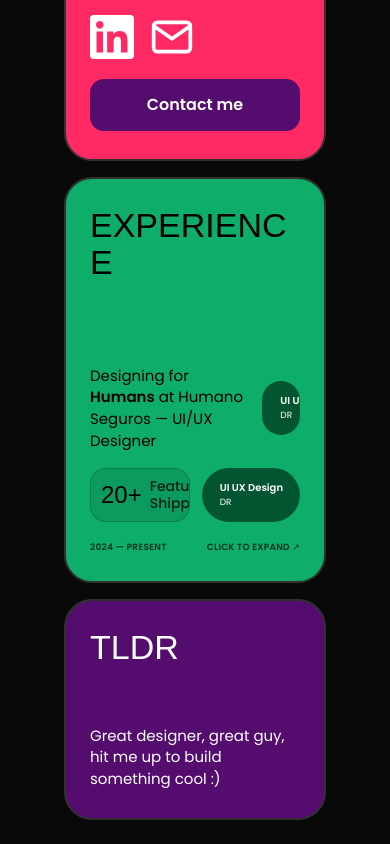
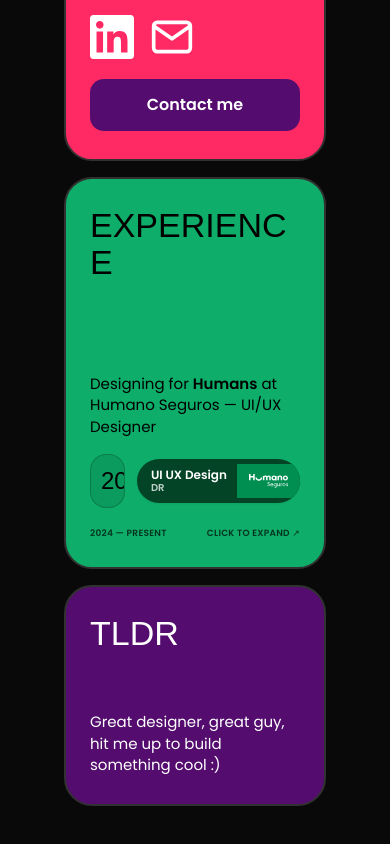
Before and after one commit to moicsrod/moics-portfolio, a React (Vite) app: page / in a window 390 px wide. Shown: the part 1584-2428 px from the top of the page. Built offline with nearby package versions, Linux system fonts and the light colour scheme; a web font is replaced by a local one.

Commit message:
fix: remove duplicate pill on mobile and normalize vertical card spacing

```diff
--- a/src/components/BentoGrid.jsx
+++ b/src/components/BentoGrid.jsx
@@ -174,15 +174,16 @@ function ExperienceCard({ expanded, onToggle }) {
     >
       <h2 className="design-title font-['Boldonse',sans-serif]">EXPERIENCE</h2>
       {!expanded ? (
-        <div className="experience-collapsed-content">
+        <div className="experience-collapsed-content flex flex-col justify-between flex-1 h-full">
+          {/* Top content */}
           <div className="experience-collapsed-top">
-            <div className="experience-summary">
-              <p className="m-0 text-black">
+            <div className="experience-summary pt-2">
+              <p className="m-0 text-black text-base sm:text-lg leading-snug">
                 Designing for <b>Humans</b> at Humano Seguros — UI/UX Designer
               </p>
             </div>
-            {/* Píldora original intacta para Tablet y PC (visible solo en md o superior) */}
-            <div className="hidden md:flex experience-brand experience-brand-compact">
+            {/* Píldora original de Desktop: oculta obligatoriamente en mobile (!hidden md:!flex) para eliminar la píldora extra */}
+            <div className="experience-brand experience-brand-compact !hidden md:!flex">
               <div className="experience-brand-copy">
                 <strong>UI UX Design</strong>
                 <span>DR</span>
@@ -192,10 +193,11 @@ function ExperienceCard({ expanded, onToggle }) {
               </div>
             </div>
           </div>
-          <div className="experience-collapsed-bottom">
-            {/* Contenedor que agrupa la métrica y en mobile incorpora la píldora a su lado */}
-            <div className="flex items-center gap-3">
-              <div className="experience-stat">
+
+          {/* Bottom content: fila de métrica + píldora solo en mobile */}
+          <div className="experience-collapsed-bottom mt-auto">
+            <div className="flex items-center gap-3 w-full">
+              <div className="experience-stat shrink-0">
                 <span className="experience-stat-value">20+</span>
                 <span className="experience-stat-label">
                   Features
@@ -204,14 +206,28 @@ function ExperienceCard({ expanded, onToggle }) {
                 </span>
               </div>
 
-              {/* Píldora visible SOLO en mobile (md:hidden) usando exactamente la estructura CSS nativa */}
-              <div className="flex md:hidden experience-brand experience-brand-compact !m-0">
-                <div className="experience-brand-copy">
-                  <strong>UI UX Design</strong>
-                  <span>DR</span>
+              {/* Píldora de Mobile: visible solo bajo md */}
+              <div
+                className="flex md:hidden items-center rounded-full overflow-hidden shrink-0 shadow-sm"
+                style={{
+                  position: "static",
+                  background: "#034426",
+                  height: "fit-content",
+                }}
+              >
+                <div className="py-2 pl-3.5 pr-2.5 text-left text-white leading-tight">
+                  <strong className="block text-xs font-bold leading-tight">UI UX Design</strong>
+                  <span className="block text-[10px] text-white/75 font-semibold">DR</span>
                 </div>
-                <div className="experience-brand-logo">
-                  <img src={ASSETS.humanoLogo} alt="Humano Seguros" />
+                <div
+                  className="flex items-center justify-center px-3 py-2.5"
+                  style={{ background: "#008f51", minHeight: "100%" }}
+                >
+                  <img
+                    src={ASSETS.humanoLogo}
+                    alt="Humano Seguros"
+                    className="h-3.5 w-auto object-contain"
+                  />
                 </div>
               </div>
             </div>
```
